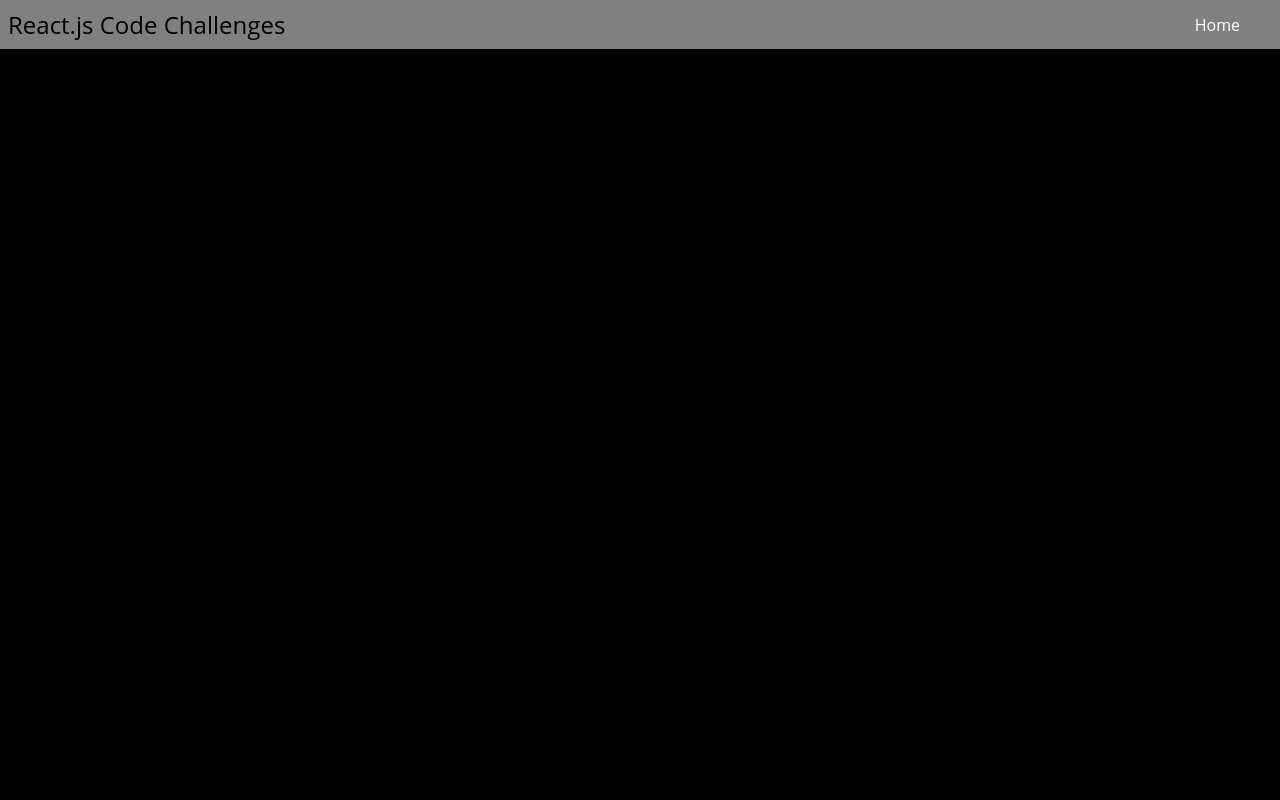
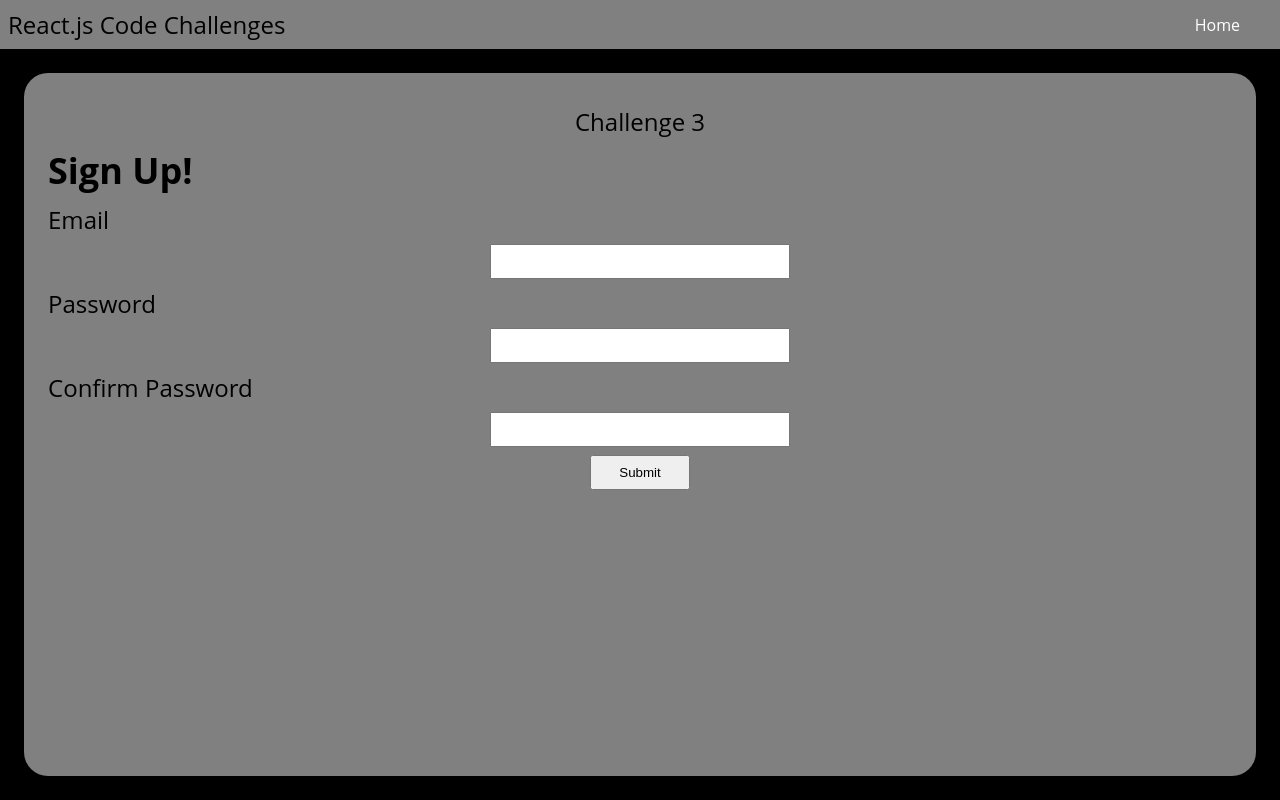
Before and after one commit to CelestialCoyote/reactjs-code-challenges, a React (Create React App) app: page /challenge3 in a window 1280 px wide. Before the commit this address had no page. Built offline with nearby package versions, Linux system fonts and the light colour scheme.

Commit message:
Added Challenge3

```diff
--- a/src/App.js
+++ b/src/App.js
@@ -3,6 +3,9 @@ import Header from './components/Header/Header';
 import Home from './pages/Home/Home';
 import Challenge1 from './pages/Challenge1/Challenge1';
 import Challenge2 from './pages/Challenge2/Challenge2';
+import Challenge3 from './pages/Challenge3/Challenge3';
+import Challenge4 from './pages/Challenge4/Challenge4';
+import Challenge5 from './pages/Challenge5/Challenge5';
 import NoPage from './pages/NoPage/NoPage';
 
 
@@ -14,6 +17,9 @@ const App = () => {
                 <Route path="/" element={<Home />} />
                 <Route path="challenge1" element={<Challenge1 />} />
                 <Route path="challenge2" element={<Challenge2 />} />
+                <Route path="challenge3" element={<Challenge3 />} />
+                <Route path="challenge4" element={<Challenge4 />} />
+                <Route path="challenge5" element={<Challenge5 />} />
                 <Route path="*" element={<NoPage />} />
             </Routes>
         </div>
--- /dev/null
+++ b/src/components/Challenge3/FormValidator.css
@@ -0,0 +1,14 @@
+input,
+label {
+    display: block;
+    margin: 8px auto;
+}
+
+input {
+    padding: 8px;
+    width: 300px;
+}
+
+input[type=submit] {
+    width: 100px;
+}
--- /dev/null
+++ b/src/components/Challenge3/FormValidator.js
@@ -0,0 +1,93 @@
+import { useState } from 'react';
+import './FormValidator.css';
+
+
+const FormValidator = () => {
+    const [email, setEmail] = useState('');
+    const [password, setPassword] = useState('');
+    const [passwordConfirm, setPasswordConfirm] = useState('');
+
+    const [message, setMessage] = useState('');
+    //const [error, setError] = useState(null);
+
+
+//    const validateEmail = (emailEntered) => {
+//        let isValidEmail = /\S+@\S+\.\S+/.test(emailEntered);
+//
+//        if (!isValidEmail) {
+//            setError('Email is invalid');
+//        } else {
+//            setEmail(emailEntered);
+//            setError(null);
+//        };
+//    };
+//
+//    const validatePassword = (passwordEntered) => {
+//        if (passwordEntered.length < 8) {
+//            setError('Password has to few characters.');
+//        } else {
+//            setPassword(passwordEntered);
+//            setError(null);
+//        };
+//    };
+//
+//    const confirmPassword = (passwordEntered) => {
+//        if (passwordEntered !== password) {
+//            setError('Passwords do not match.');
+//        } else {
+//            setPasswordConfirm(passwordEntered);
+//            setError(null);
+//        };
+//    };
+
+    const findErrors = () => {
+        const errors = [];
+
+        if (!email || !password || !passwordConfirm) errors.push('All fields must be filled in.');
+        if ([...email].filter(i => i === '@').length !== 1) {
+            errors.push('An email must have exactly one @ sign');
+        }
+        if (password.length < 8) errors.push('Password must be 8 characters or longer.');
+        if (password !== passwordConfirm) errors.push('Passwords must match.');
+
+        return errors;
+    };
+
+    const handleSubmit = (e) => {
+        e.preventDefault();
+
+        const errors = findErrors();
+        setMessage(errors.length ? errors.join(', ') : 'User created!');
+    };
+
+    return (
+        <form onSubmit={handleSubmit}>
+            <h2>Sign Up!</h2>
+
+            <label htmlFor='email'>Email</label>
+            <input
+                type='text' name='email'
+                onChange={e => setEmail(e.target.value)}
+            />
+
+            <label htmlFor='password'>Password</label>
+            <input
+                type='password' name='password'
+                onChange={e => setPassword(e.target.value)}
+            />
+
+            <label htmlFor='password-confirm'>Confirm Password </label>
+            <input
+                type='password' name='password-confirm'
+                onChange={e => setPasswordConfirm(e.target.value)}
+            />
+
+            {message}
+            {/*{error}*/}
+            <input type='submit' value='Submit' />
+        </form>
+    );
+};
+
+
+export default FormValidator;
--- /dev/null
+++ b/src/pages/Challenge3/Challenge3.css
@@ -0,0 +1,10 @@
+.challenge3 {
+    background-color: gray;
+    border-radius: 1.0em;
+    display: flex;
+    flex-direction: column;
+    flex-grow: 1;
+    font-size: 1.5rem;
+    margin: 1.0em;
+    padding: 1.0em;
+}
--- /dev/null
+++ b/src/pages/Challenge3/Challenge3.js
@@ -0,0 +1,16 @@
+import React from 'react';
+import FormValidator from '../../components/Challenge3/FormValidator';
+import './Challenge3.css';
+
+
+const Challenge3 = () => {
+    return (
+        <div className="challenge3">
+            <label>Challenge 3</label>
+            <FormValidator />
+        </div>
+    );
+};
+
+
+export default Challenge3;
--- /dev/null
+++ b/src/pages/Challenge4/Challenge4.css
@@ -0,0 +1,10 @@
+.challenge4 {
+    background-color: gray;
+    border-radius: 1.0em;
+    display: flex;
+    flex-direction: column;
+    flex-grow: 1;
+    font-size: 1.5rem;
+    margin: 1.0em;
+    padding: 1.0em;
+}
--- /dev/null
+++ b/src/pages/Challenge4/Challenge4.js
@@ -0,0 +1,14 @@
+import React from 'react';
+import './Challenge4.css';
+
+
+const Challenge4 = () => {
+    return (
+        <div className="challenge4">
+            <label>Challenge 4</label>
+        </div>
+    );
+};
+
+
+export default Challenge4;
--- /dev/null
+++ b/src/pages/Challenge5/Challenge5.css
@@ -0,0 +1,10 @@
+.challenge5 {
+    background-color: gray;
+    border-radius: 1.0em;
+    display: flex;
+    flex-direction: column;
+    flex-grow: 1;
+    font-size: 1.5rem;
+    margin: 1.0em;
+    padding: 1.0em;
+}
--- /dev/null
+++ b/src/pages/Challenge5/Challenge5.js
@@ -0,0 +1,14 @@
+import React from 'react';
+import './Challenge5.css';
+
+
+const Challenge5 = () => {
+    return (
+        <div className="challenge5">
+            <label>Challenge 5</label>
+        </div>
+    );
+};
+
+
+export default Challenge5;
--- a/src/pages/Home/Home.js
+++ b/src/pages/Home/Home.js
@@ -9,16 +9,20 @@ const Home = () => {
             <div className="title">Challenges . . .</div>
 
             <NavLink
-                to='/challenge1'
-                //className={({ isActive }) => (isActive ? 'link active' : 'link')}
-            >
+                to='/challenge1'>
                 Challenge 1
             </NavLink>
-            <NavLink
-                to='/challenge2'
-                //className={({ isActive }) => (isActive ? 'link active' : 'link')}
-            >
+            <NavLink to='/challenge2'>
                 Challenge 2
+            </NavLink>
+            <NavLink to='/challenge3'>
+                Challenge 3
+            </NavLink>
+            <NavLink to='/challenge4'>
+                Challenge 4
+            </NavLink>
+            <NavLink to='/challenge5'>
+                Challenge 5
             </NavLink>
         </div>
     );
--- a/src/pages/Layout/Layout.js
+++ b/src/pages/Layout/Layout.js
@@ -16,6 +16,9 @@ const Layout = () => {
                     <li>
                         <Link to="/challenge2">Challege 2</Link>
                     </li>
+                    <li>
+                        <Link to="/challenge3">Challege 3</Link>
+                    </li>
                 </ul>
             </nav>
 
```
